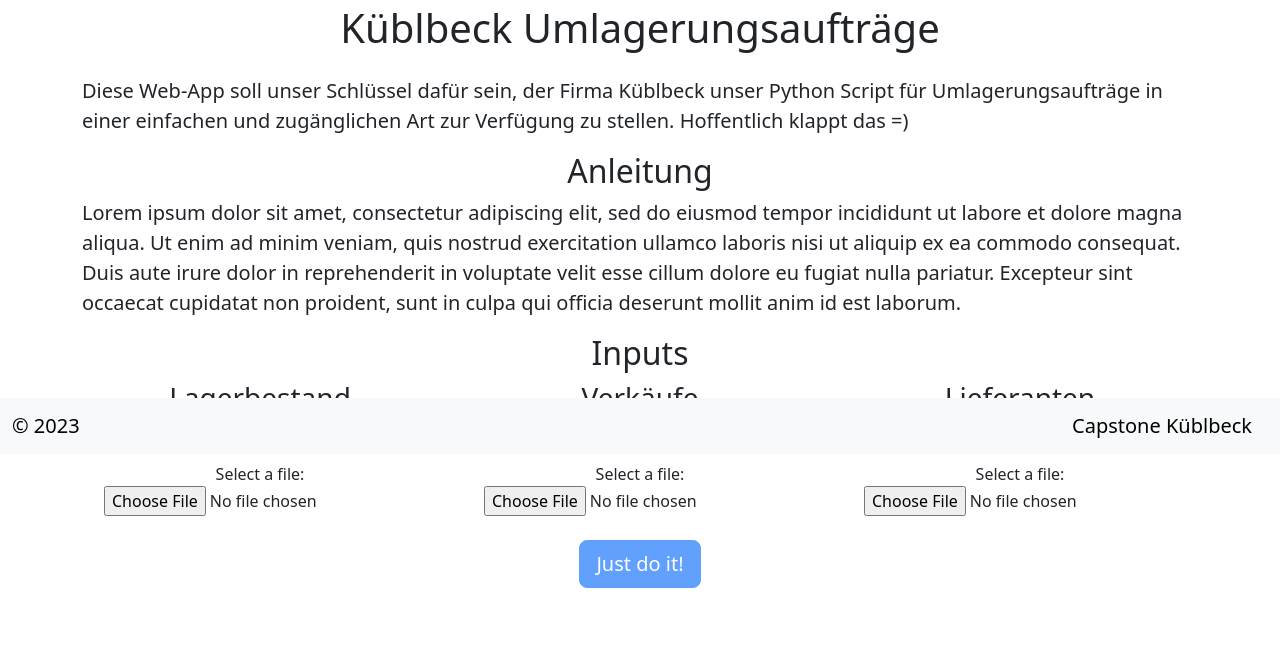
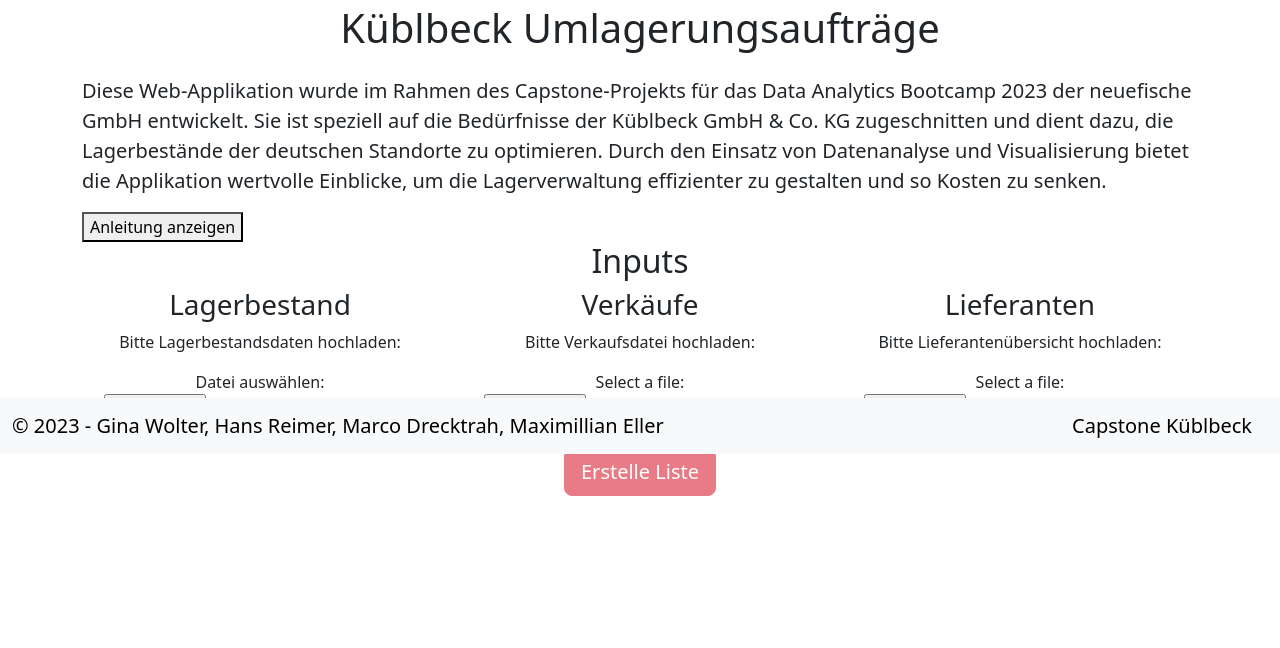
Before and after one commit to capstone-kueblbeck/capstone-kueblbeck, a Flask app: page / in a window 1280 px wide. Shown: the part 346-994 px from the top of the page. After the commit the page ends 842 px from the top, so only its background shows below. Run offline with Flask 3, Linux system fonts and the light colour scheme.

Commit message:
changed texts, included user manual, changed buttons, implemented latest algorithm

```diff
--- a/webapp-flask/app.py
+++ b/webapp-flask/app.py
@@ -6,6 +6,9 @@
 import datetime
 import math
 import webview
+import numpy as np
+import re
+import xlsxwriter
 # import threading
 
 app = Flask(__name__)
@@ -58,17 +61,86 @@
     os.rmdir(input_dir)
 
 def process_data(lagerbestand_pfad, verkaeufe_pfad, lieferanten_pfad):
-    #Create dataframes
+    # Create dataframe df_master
     global output_pfad, df_master, stock_quality, sales_quality
     df_master = mdf.setup(lagerbestand_pfad, verkaeufe_pfad, lieferanten_pfad)
+
+    # Create visualizations
     stock_quality, sales_quality = mdf.visuals()
+
+    # Prep for distribution method
+    df_master_quality = df_master.query('gesamt_quality != "0"')
+    global locations
+    locations = {'wen': 'Weiden',
+             'rgb': 'Regensburg',
+             'amb': 'Amberg',
+             'cha': 'Cham',
+             'str': 'Straubing',
+             'pas': 'Passau',
+             'lan': 'Landshut',
+             'müh': 'Mühldorf',
+             'ros': 'Rosenheim'}
+    PE_categories = ['4+ sales, in stock', '4+ sales, no stock', '1-3 sales, in stock', '1-3 sales, no stock', '0 sales, in stock']
+    display_order_quality = PE_categories
+    for x in locations.keys():
+        PE_condition = [
+            (df_master[x+'_lager'] > 0) & (df_master[x+'_vk'] > 3),
+            (df_master[x+'_lager'] == 0) & (df_master[x+'_vk'] > 3),
+            (df_master[x+'_lager'] > 0) & (df_master[x+'_vk'] < 3) & (df_master[x+'_vk'] > 0),
+            (df_master[x+'_lager'] == 0) & (df_master[x+'_vk'] < 3) & (df_master[x+'_vk'] > 0),
+            (df_master[x+'_lager'] > 0) & (df_master[x+'_vk'] == 0)
+        ]
+        df_master[x+'_quality'] = np.select(PE_condition, PE_categories)
+    for key, value in locations.items():
+        df_master_quality['take_from_' + key] = df_master_quality.apply(lambda row: ', '.join([k for k, v in locations.items() if row[k + '_quality'] == '4+ sales, no stock']) if row[key + '_quality'] in ['1-3 sales, in stock', '0 sales, in stock'] else '-', axis=1)
+    df_master_quality_final = df_master_quality[~(df_master_quality.filter(like='take_from_').isin(['-', ''])).all(axis=1)]
+
+    # Distribution algorithm
+    df_master_quality_distribution = df_master_quality_final
+    for key, value in locations.items():
+        df_master_quality_distribution['list'] = df_master_quality_distribution['take_from_' + key].apply(lambda x: [i for i in x.split(', ')])
+        df_master_quality_distribution['numbers'] = df_master_quality_distribution['list'].apply(mdf.count_list_elements)
+        df_master_quality_distribution['dividing'] = (df_master_quality_distribution[key +'_lager']/df_master_quality_distribution['numbers']).apply(np.floor)
+        df_master_quality_distribution['remainder'] = (df_master_quality_distribution[key + '_lager']%df_master_quality_distribution['numbers'])
+        df_master_quality_distribution['best_sales'] = df_master_quality_distribution.apply(mdf.best_sale, axis=1)
+        df_master_quality_distribution['locations'] = df_master_quality_distribution.apply(mdf.assigning, axis=1)
+        df_master_quality_distribution['locations'] = [','.join(map(str, l)) for l in df_master_quality_distribution['locations']]
+        df_master_quality_distribution['locations'] = df_master_quality_distribution['locations'].replace(["- (nan)", "- (inf)", "- (-inf)"], "-")
+        df_master_quality_distribution['take_from_' + key] = df_master_quality_distribution['locations']
+        df_master_quality_distribution['take_from_' + key] = df_master_quality_distribution.apply(mdf.renaming, axis=1, key=key, locations=locations)
+        df_master_quality_distribution['take_from_' + key] = df_master_quality_distribution.apply(mdf.formating, axis=1, key=key)
+        df_master_quality_distribution['stock'] = df_master_quality_distribution.apply(mdf.calculate_stock, axis=1, locations=locations)
+
+    # Cleaning and sorting
+    take_from = ['lfnr', 'lieferant', 'artnr', 'beschreibung', 'stock']
+    for key in locations.keys():
+        a = f'take_from_{key}'
+        take_from.append(a)
+
+    df_master_quality_distribution.sort_values(by='stock', ascending=False, inplace=True)
+    df_master_quality_distribution.reset_index(inplace=True, drop=True)
+    df_master_quality_output = df_master_quality_distribution.pipe(mdf.keep_cols, take_from)
+
+    # Write Excel file for output
     datum = datetime.date.today().strftime('%Y-%m-%d')
     output_pfad = os.path.join(OUTPUT_DIR, f'Umlagerungen {datum}.xlsx')
-    chunk_size = 50000
-    temp_dir = os.path.join(OUTPUT_DIR, 'temp')
-    os.makedirs(temp_dir, exist_ok=True)
-    save_df_chunks(df_master, chunk_size, temp_dir)
-    merge_csv_files(temp_dir, output_pfad)
+    # chunk_size = 10000
+    # temp_dir = os.path.join(OUTPUT_DIR, 'temp')
+    # os.makedirs(temp_dir, exist_ok=True)
+    # save_df_chunks(df_master_quality_output, chunk_size, temp_dir)
+    # merge_csv_files(temp_dir, output_pfad)
+
+    workbook = xlsxwriter.Workbook(output_pfad)
+    worksheet = workbook.add_worksheet()
+    header_format = workbook.add_format({'bold':True})
+    worksheet.write_row(0, 0, df_master_quality_output.columns, header_format)
+    for row_num, row_data in enumerate(df_master_quality_output.values, start=1):
+        worksheet.write_row(row_num, 0, row_data)
+    num_rows = len(df_master_quality_output.index)
+    num_cols = len(df_master_quality_output.columns)
+    worksheet.autofilter(0, 0, num_rows, num_cols - 1)
+    workbook.close()
+
 
     # global processing_complete
     # processing_complete = True
@@ -111,7 +183,6 @@
 @app.route("/output")
 def output():
     return render_template('output.html', stock_quality=stock_quality, sales_quality=sales_quality)
-    # return redirect(url_for('output'))
 
 @app.route("/download")
 def download():
--- a/webapp-flask/templates/bootstrap.html
+++ b/webapp-flask/templates/bootstrap.html
@@ -1,3 +1,23 @@
 <meta charset="utf-8">
 <meta name="viewport" content="width=device-width, initial-scale=1">
 <link href="https://cdn.jsdelivr.net/npm/bootstrap@5.3.0/dist/css/bootstrap.min.css" rel="stylesheet" integrity="sha384-9ndCyUaIbzAi2FUVXJi0CjmCapSmO7SnpJef0486qhLnuZ2cdeRhO02iuK6FUUVM" crossorigin="anonymous">
+
+<style>
+    .user-guide {
+        display: none;
+    }
+
+    .user-guide.open {
+        display: block;
+    }
+
+    .user-guide ol {
+        list-style-type: decimal;
+        padding-left: 20px;
+    }
+
+    .user-guide ol ol {
+        list-style-type: lower-alpha;
+        padding-left: 20px;
+    }
+</style>
--- a/webapp-flask/templates/footer.html
+++ b/webapp-flask/templates/footer.html
@@ -1,6 +1,6 @@
 <nav class="navbar fixed-bottom bg-body-tertiary">
     <div class="container-fluid">
-      <a class="navbar-brand"> &copy; 2023</a>
+      <a class="navbar-brand"> &copy; 2023 - Gina Wolter, Hans Reimer, Marco Drecktrah, Maximillian Eller</a>
       <a class="navbar-brand" href="https://github.com/capstone-kueblbeck/capstone-kueblbeck" target="_blank">Capstone Küblbeck</a>
     </div>
   </nav>
--- a/webapp-flask/templates/home.html
+++ b/webapp-flask/templates/home.html
@@ -10,24 +10,41 @@
         <div class="container">
             <h1 class="text-center mt-4 mb-4">Küblbeck Umlagerungsaufträge</h1>
                 <p class="lead">
-                Diese Web-App soll unser Schlüssel dafür sein, der Firma Küblbeck unser Python Script für Umlagerungsaufträge
-                in einer einfachen und zugänglichen Art zur Verfügung zu stellen.
-                Hoffentlich klappt das =)
+                Diese Web-Applikation wurde im Rahmen des Capstone-Projekts für das Data Analytics Bootcamp 2023 der neuefische GmbH entwickelt.
+                Sie ist speziell auf die Bedürfnisse der Küblbeck GmbH & Co. KG zugeschnitten und dient dazu, die Lagerbestände der deutschen Standorte zu optimieren.
+                Durch den Einsatz von Datenanalyse und Visualisierung bietet die Applikation wertvolle Einblicke, um die Lagerverwaltung effizienter zu gestalten und so Kosten zu senken.
                 </p>
-            <h2 class="text-center"> Anleitung</h2>
-            <p class="lead">
-                Lorem ipsum dolor sit amet, consectetur adipiscing elit, sed do eiusmod tempor incididunt ut labore et dolore magna aliqua.
-                Ut enim ad minim veniam, quis nostrud exercitation ullamco laboris nisi ut aliquip ex ea commodo consequat.
-                Duis aute irure dolor in reprehenderit in voluptate velit esse cillum dolore eu fugiat nulla pariatur.
-                Excepteur sint occaecat cupidatat non proident, sunt in culpa qui officia deserunt mollit anim id est laborum.
-            </p>
+            <button class="toggle-button">Anleitung anzeigen</button>
+                <div class="user-guide">
+                    <h2 class="text-center"> Nutzeranleitung (Work in Progress)</h2>
+                    <p class="lead">
+                        Um die Analyse erfolgreich durchzuführen, beachten Sie bitte folgende Anweisungen:
+                        <ol class="lead">
+                        <li>Extrahieren Sie die benötigten Daten aus QlikView gemäß Ihren gewünschten Parametern. Die Daten sollten im CSV-, TXT-, XLS- oder XLSX-Format vorliegen.</li>
+                        <li>Stellen Sie sicher, dass Ihre Daten die folgenden Anforderungen erfüllen:</li>
+                            <ol>
+                                <li>Mindestens erforderliche Spalten: <br>
+                                    Lieferant, Artikelnummer, Beschreibung, Basispreis, Lagerbestand einzelner Standorte (mit "_lager" gekennzeichnet), Verkaufspreis einzelner Standorte (mit "_vk" gekennzeichnet).</li>
+                                <li>Es ist nicht erforderlich, Daten für alle Standorte hochzuladen. Bitte laden Sie nur die relevanten Standortdaten hoch.</li>
+                                <li>Die angegebenen Standorte müssen sowohl im Lagerbestand als auch in den Verkaufsdaten übereinstimmen.</li>
+                            </ol>
+                        <li>Verwenden Sie je Liste den "Choose file"-Button, um die Ursprungslisten an entsprechender Stelle einzufügen.</li>
+                        <li>Generieren Sie die Liste mit Umlagerungsvorschlägen, indem Sie auf den Button "Erstelle Liste" klicken. <br>
+                            Dieser wird erst aktiv, sobald alle drei Listen hinterlegt sind.</li>
+                        <li>Bitte haben Sie einen kurzen Moment Geduld, während die Liste erstellt wird.</li>
+                        </ol>
+                    </p>
+                    <p class="lead">
+                        Sobald der Bericht fertig ist, steht er zum Download und zur weiteren Verarbeitung bereit. Viel Erfolg!
+                    </p>
+                </div>
             <h2 class="text-center">Inputs</h2>
             <form method="POST" action="" enctype="multipart/form-data">
                 <div class="text-center row">
                     <div class="col-4">
                         <h3>Lagerbestand</h3>
                         <p>Bitte Lagerbestandsdaten hochladen:</p>
-                        <label>Select a file:</label>
+                        <label>Datei auswählen:</label>
                         <input type="file" name="lagerbestand" id="lagerbestand-input" required><br><br>
                     </div>
                     <div class="col-4">
@@ -44,7 +61,7 @@
                     </div>
                 </div>
                 <div class="text-center" style="margin-bottom: 60px;">
-                    <button type="submit" id="submit-btn" class="btn btn-primary btn-lg" disabled>Just do it!</button>
+                    <button type="submit" id="submit-btn" class="btn btn-danger btn-lg" disabled>Erstelle Liste</button>
                 </div>
             </form>
         </div>
--- a/webapp-flask/templates/javascript.html
+++ b/webapp-flask/templates/javascript.html
@@ -17,4 +17,11 @@
             input.addEventListener('change', checkInputs);
         });
     });
+
+    const toggleButton = document.querySelector('.toggle-button');
+    const userGuide = document.querySelector('.user-guide');
+
+    toggleButton.addEventListener('click', function() {
+        userGuide.classList.toggle('open');
+    });
 </script>
--- a/webapp-flask/templates/output.html
+++ b/webapp-flask/templates/output.html
@@ -8,7 +8,7 @@
     <body>
         {% include 'navbar.html' %}
         <div class="text-center mb-4">
-            <a href="{{ url_for('download') }}" target="_blank" class="btn btn-primary btn-lg mt-4">Download Liste</a>
+            <a href="{{ url_for('download') }}" target="_blank" class="btn btn-danger btn-lg mt-4">Download Liste</a>
         </div>
         <div class="container">
             {% include 'visualisierungen.html' %}
```
Also changed, not shown: webapp-flask/master_df_app.py (+9 -23 lines), 1 other file.
